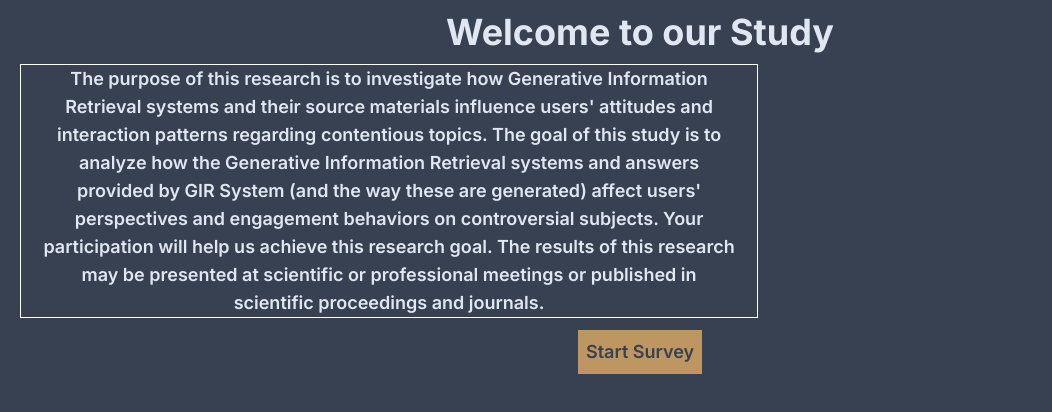
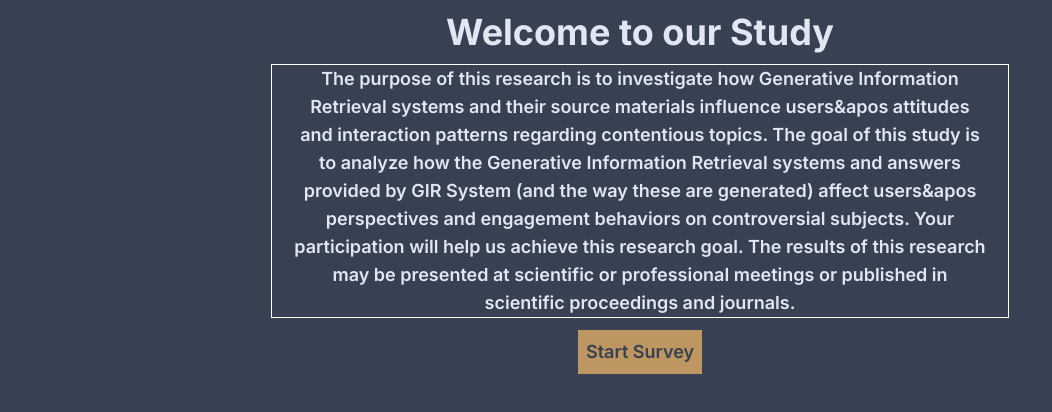
Before and after one commit to FelixHornberger/llmsearchengine-nextjs, a Next.js app: page / in a window 1280 px wide. Shown: the top 412 px of the page, without its empty margins (0-1052 px from the left). Built offline with nearby package versions, Linux system fonts and the light colour scheme.

Commit message:
Fixed Intro Page
Made the parent div of our Welcome Text to flex and justify-center so that it centers on big screens

```diff
--- a/components/pages/Intro.jsx
+++ b/components/pages/Intro.jsx
@@ -6,13 +6,13 @@ function Intro({nextPage, addTime}){
         <div className="text-center place-items-center mb-3">
             <h1 >Welcome to our Study</h1>
         </div>
-        <div className="px-5">
-            <div className="task-box mb-3 max-w-prose place-items-center px-5 border border-white ">
+        <div className="px-5 flex justify-center">
+            <div className="task-box mb-3 max-w-prose place-items-center px-5 border border-white">
                 <p className="text-padding text-center">
                 The purpose of this research is to investigate how Generative Information Retrieval systems and their
-                source materials influence users' attitudes and interaction patterns regarding contentious topics. The
+                source materials influence users&apos attitudes and interaction patterns regarding contentious topics. The
                 goal of this study is to analyze how the Generative Information Retrieval systems and answers
-                provided by GIR System (and the way these are generated) affect users' perspectives and engagement
+                provided by GIR System (and the way these are generated) affect users&apos perspectives and engagement
                 behaviors on controversial subjects. Your participation will help us achieve this research goal. The
                 results of this research may be presented at scientific or professional meetings or published in
                 scientific proceedings and journals.
```
